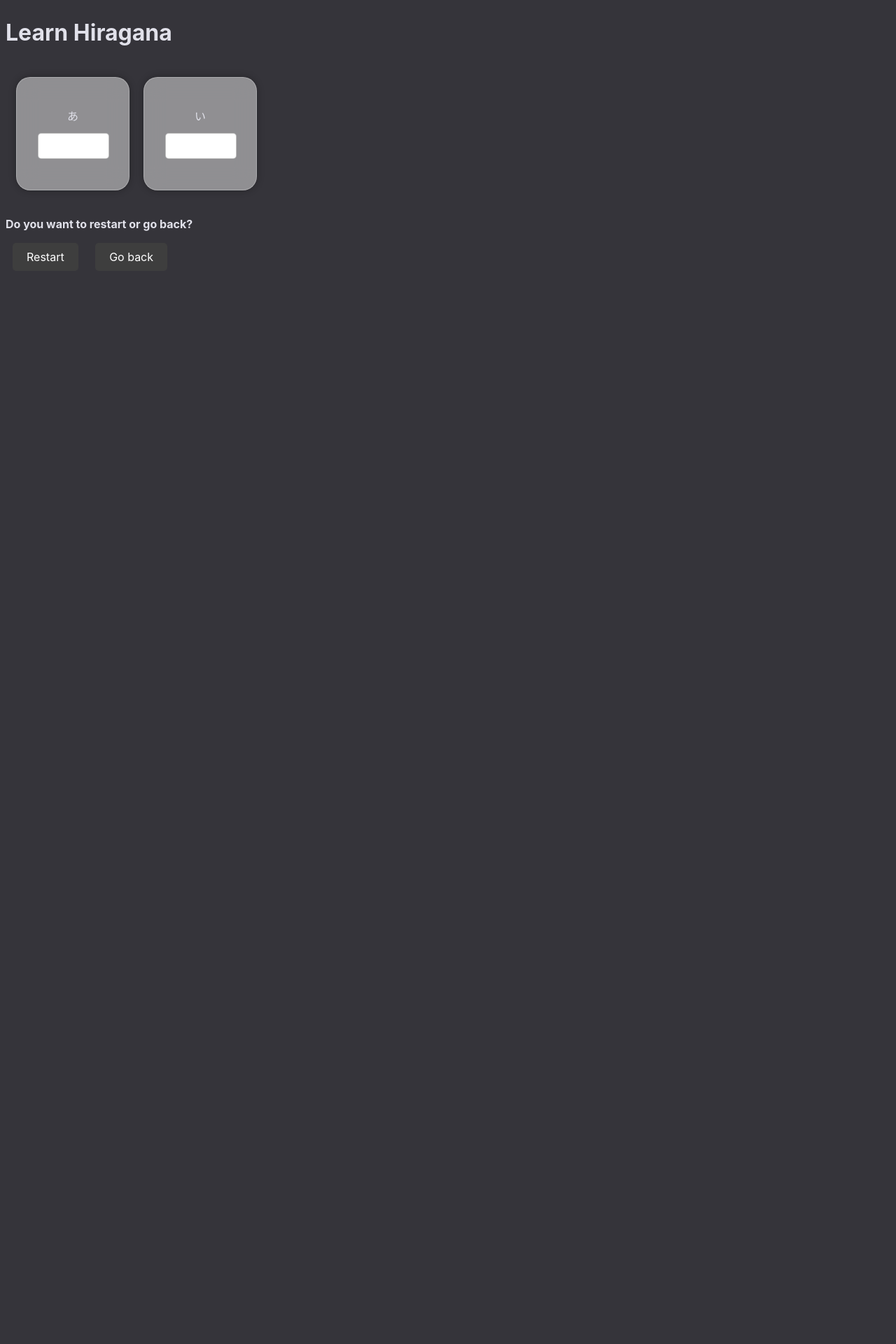
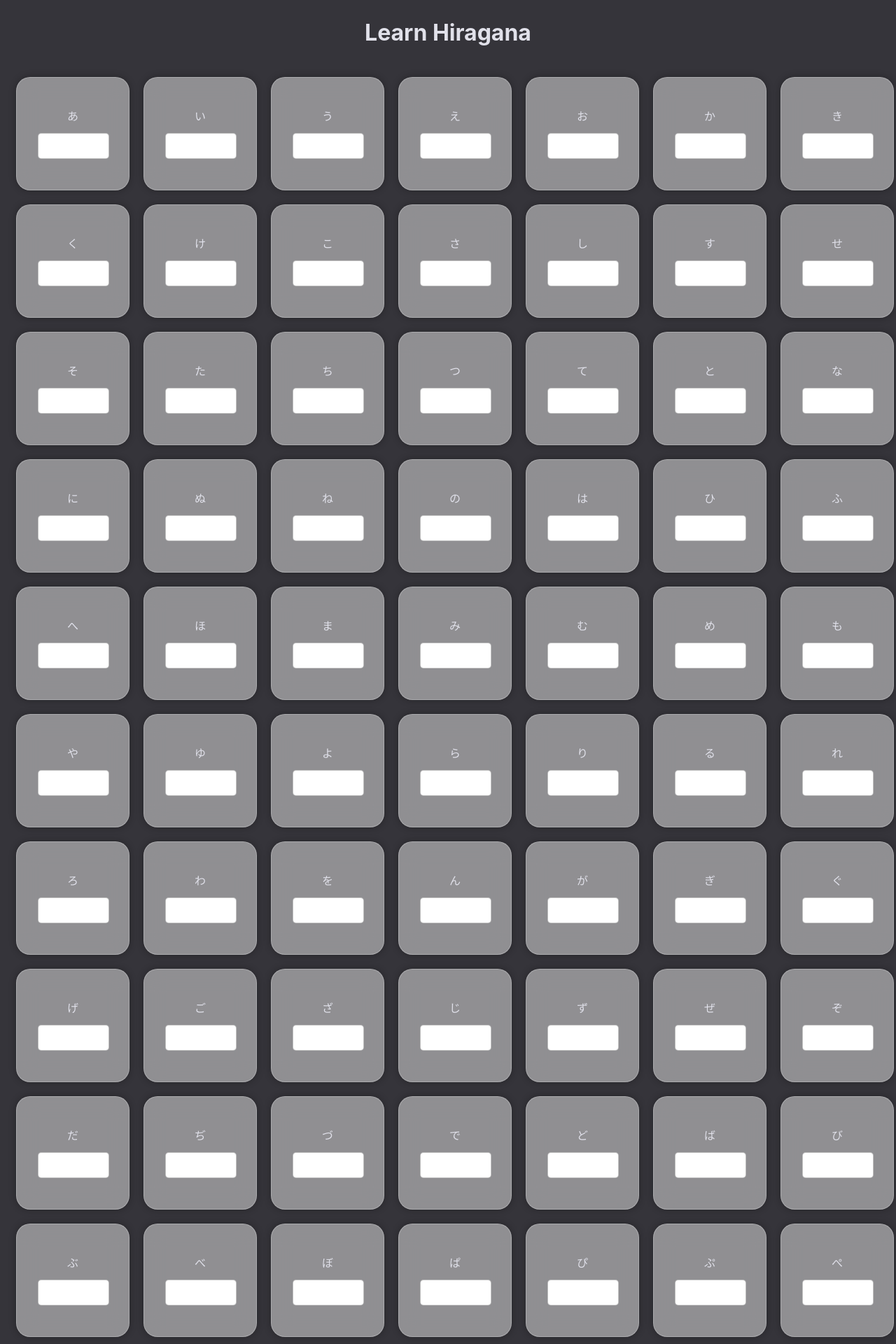
Before and after one commit to floriiian/JLearn, a web app: page /Hiragana.html in a window 1280 px wide. Shown: the top 1920 px of the page at 70% size. Before the commit the page ends 374 px from the top, so only its background shows below. Run offline with its HTML, style and script files only (its server is not run), Linux system fonts and the light colour scheme; data that the repository does not hold is empty.

```diff
--- a/src/main/resources/public/Hiragana.html
+++ b/src/main/resources/public/Hiragana.html
@@ -9,36 +9,11 @@
     <link rel="stylesheet" href="https://cdnjs.cloudflare.com/ajax/libs/font-awesome/5.15.4/css/all.min.css">
 </head>
 <body>
-<h1>Learn Hiragana</h1>
+<h1 style="text-align: center">Learn Hiragana</h1>
 
 <div class="container">
-
-
-    <div class="cards-container">
-        <div class="card">
-            <div class="card__text">
-                <span>あ</span>
-            </div>
-            <form class="card__form" data-testid="cardForm">
-                <label for="inputField">
-                    <input id="inputField" type="text" class="card__field" autocomplete="off" autocapitalize="none" spellcheck="false" placeholder="">
-                </label>
-            </form>
-        </div>
-
-        <div class="card">
-            <div class="card__text">
-                <span>い</span>
-            </div>
-            <form class="card__form" data-testid="cardForm">
-                <label for="inputField">
-                    <input id="inputField" type="text" class="card__field" autocomplete="off" autocapitalize="none" spellcheck="false" placeholder="">
-                </label>
-            </form>
-        </div>
-
+    <div class="cards-container" id="cards-container">
     </div>
-
 
 </div>
 
@@ -48,9 +23,71 @@
 </body>
 <script>
     document.addEventListener("DOMContentLoaded", function(){
-    /*
+        const hiragana = [
+            "あ", "い", "う", "え", "お",
+            "か", "き", "く", "け", "こ",
+            "さ", "し", "す", "せ", "そ",
+            "た", "ち", "つ", "て", "と",
+            "な", "に", "ぬ", "ね", "の",
+            "は", "ひ", "ふ", "へ", "ほ",
+            "ま", "み", "む", "め", "も",
+            "や", "ゆ", "よ",
+            "ら", "り", "る", "れ", "ろ",
+            "わ", "を", "ん",
+            "が", "ぎ", "ぐ", "げ", "ご",
+            "ざ", "じ", "ず", "ぜ", "ぞ",
+            "だ", "ぢ", "づ", "で", "ど",
+            "ば", "び", "ぶ", "べ", "ぼ",
+            "ぱ", "ぴ", "ぷ", "ぺ", "ぽ",
+            "きゃ", "きゅ", "きょ",
+            "しゃ", "しゅ", "しょ",
+            "ちゃ", "ちゅ", "ちょ",
+            "にゃ", "にゅ", "にょ",
+            "ひゃ", "ひゅ", "ひょ",
+            "みゃ", "みゅ", "みょ",
+            "りゃ", "りゅ", "りょ",
+            "ぎゃ", "ぎゅ", "ぎょ",
+            "じゃ", "じゅ", "じょ",
+            "びゃ", "びゅ", "びょ",
+            "ぴゃ", "ぴゅ", "ぴょ"
+        ];
 
-     */
+        const container = document.getElementById("cards-container");
+
+        hiragana.forEach((char, index) => {
+            const card = document.createElement("div");
+            card.classList.add("card");
+
+            const cardText = document.createElement("div");
+            cardText.classList.add("card__text");
+
+            const span = document.createElement("span");
+            span.textContent = char;
+            cardText.appendChild(span);
+
+            const form = document.createElement("form");
+            form.classList.add("card__form");
+            form.setAttribute("data-testid", "cardForm");
+
+            const label = document.createElement("label");
+            label.setAttribute("for", `hiragana_${index}`);
+
+            const input = document.createElement("input");
+            input.id = `hiragana_${index}`;
+            input.type = "text";
+            input.classList.add("card__field");
+            input.setAttribute("autocomplete", "off");
+            input.setAttribute("autocapitalize", "none");
+            input.setAttribute("spellcheck", "false");
+            input.setAttribute("placeholder", "");
+
+            label.appendChild(input);
+            form.appendChild(label);
+            card.appendChild(cardText);
+            card.appendChild(form);
+
+            container.appendChild(card);
+        });
 
     });
 </script>
```
